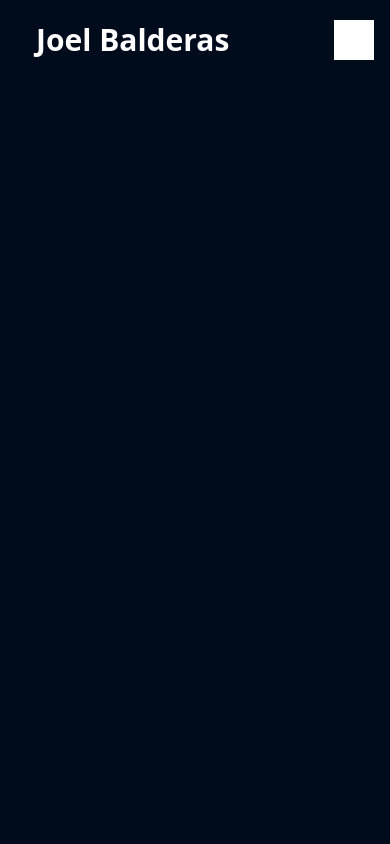
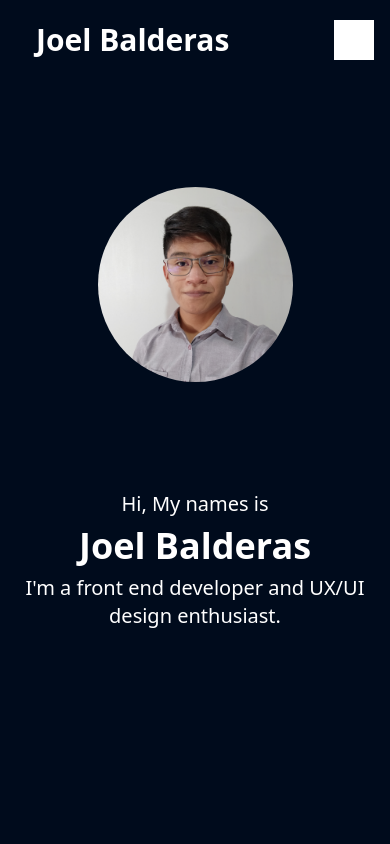
Before and after one commit to JoelDev7/portfolio-v1, a website: page src/index.html in a window 390 px wide. Drawn offline with Linux system fonts and the light colour scheme.

Commit message:
about section created, responsive behaviour implemented

```diff
--- a/src/index.html
+++ b/src/index.html
@@ -8,7 +8,7 @@
     <title>Joel Balderas</title>
   </head>
   <body class="bg-primary">
-    <header class="fixed top-0 w-full py-5 px-4">
+    <header id="pageHeader" class="fixed top-0 w-full py-5 px-4 bg-primary">
       <nav id="navbar" class="flex flex-col sm:flex-row sm:justify-between">
         <div class="flex justify-between">
           <h1
@@ -37,6 +37,37 @@
         </ul>
       </nav>
     </header>
+    <section id="about" class="grid grid-cols-1 sm:grid-cols-2 text-white">
+      <div
+        class="flex flex-col justify-start sm:justify-center text-center order-last sm:order-first sm:text-left sm:pl-16"
+      >
+        <h1
+          class="text-xl font-thin max-w-md mx-auto sm:max-w-full lg:text-3xl sm:mx-0"
+        >
+          Hi, My names is
+        </h1>
+        <h2
+          class="text-4xl font-bold max-w-md mx-auto sm:max-w-full my-2 sm:text-6xl sm:my-0 lg:text-8xl sm:mx-0"
+        >
+          Joel Balderas
+        </h2>
+        <h3
+          class="text-xl font-medium px-4 max-w-md mx-auto sm:max-w-full sm:text-xl sm:px-0 sm:text-left lg:text-4xl sm:mx-0"
+        >
+          I'm a front end developer and UX/UI design enthusiast.
+        </h3>
+      </div>
+      <div class="sm:flex order-first sm:order-last">
+        <div class="h-full flex m-auto">
+          <img
+            class="rounded-full w-3/6 sm:w-4/6 xl:w-5/6 h-auto mx-auto my-auto sm:my-auto"
+            src="./images/profile.png"
+            alt="Profile photo"
+          />
+        </div>
+      </div>
+    </section>
+    <section></section>
   </body>
   <script src="./index.js"></script>
 </html>
--- a/src/index.js
+++ b/src/index.js
@@ -1,12 +1,20 @@
 window.addEventListener('load', ()=> {
     toggleNavVisibility();
+    setAboutHeight();
 });
 
 function toggleNavVisibility() {
-    const navbar = document.getElementById('navbar');
     const navList = document.getElementById('navList');
     const hambMenu = document.getElementById('hambMenu');
     hambMenu.addEventListener('click', () => {
         navList.classList.toggle('hidden');
     });
 }
+
+function setAboutHeight() {
+    const about = document.getElementById('about');
+    const windowHeight = isNaN(window.innerHeight) ? window.clientHeight : window.innerHeight;
+    const pageHeaderHeight = document.getElementById('pageHeader').clientHeight;
+    about.style.height = (windowHeight - pageHeaderHeight)+'px'; //never forget 'px'
+    about.style.marginTop = pageHeaderHeight + 'px';
+}
```
Also changed, not shown: dist/index.css, src/images/internship.png (added), src/images/profile.png (added).
